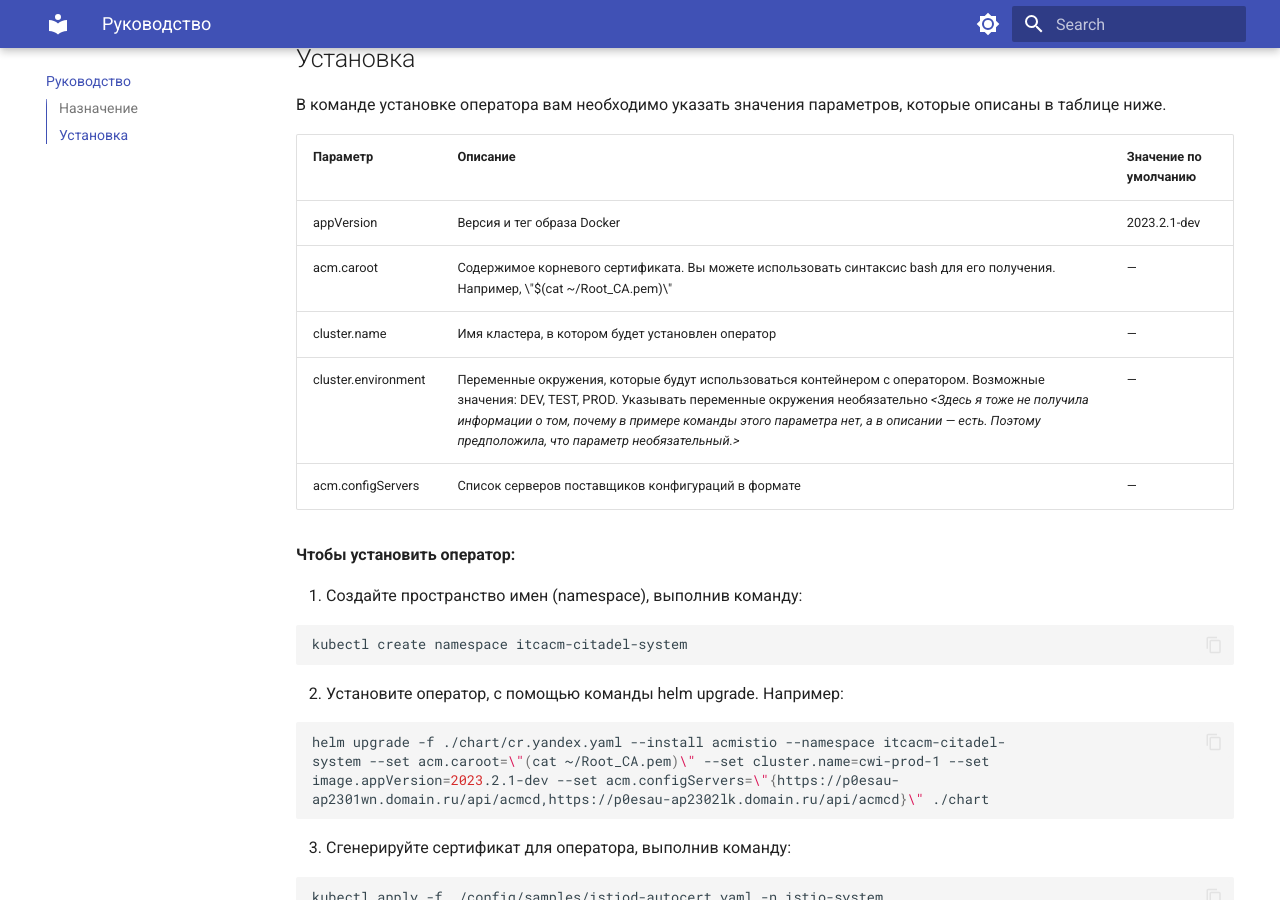
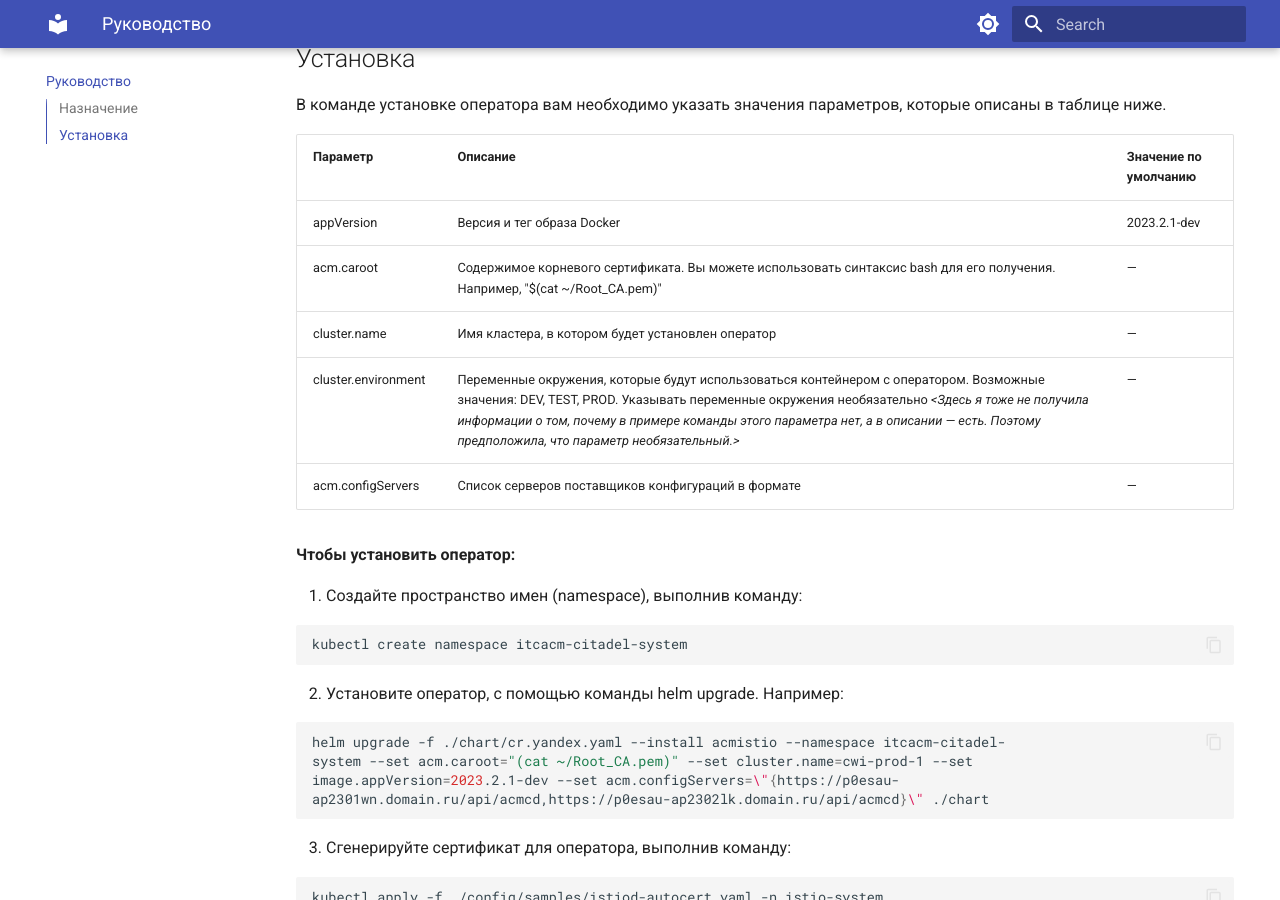
Before and after one commit to gitzola/gitzola.github.io-cwt, an MkDocs documentation site: the page built from docs/userguide.md, in a window 1280 px wide and 900 px high, scrolled down 431 px. Built offline with MkDocs 1.6.1 and Material for MkDocs 9.7.7, drawn with Linux system fonts in a browser that asks for light colours.

````diff
--- a/docs/userguide.md
+++ b/docs/userguide.md
@@ -8,7 +8,7 @@ _<Я считаю, что здесь необходимо было отрази
 |**Параметр**|**Описание**|**Значение по умолчанию**|
 |-----------|-----------|------------------------|
 |appVersion |Версия и тег образа Docker |2023.2.1-dev |
-|acm.caroot |Содержимое корневого сертификата. Вы можете использовать синтаксис bash для его получения. Например, \"$(cat ~/Root_CA.pem)\" |— |
+|acm.caroot |Содержимое корневого сертификата. Вы можете использовать синтаксис bash для его получения. Например, "$(cat ~/Root_CA.pem)" |— |
 |cluster.name |Имя кластера, в котором будет установлен оператор |— |
 |cluster.environment |Переменные окружения, которые будут использоваться контейнером с оператором. Возможные значения: DEV, TEST, PROD. Указывать переменные окружения необязательно _<Здесь я тоже не получила информации о том, почему в примере команды этого параметра нет, а в описании — есть. Поэтому предположила, что параметр необязательный.>_ |— |
 |acm.configServers |Список серверов поставщиков конфигураций в формате {URL1,...,URLN} |— |
@@ -22,7 +22,7 @@ kubectl create namespace itcacm-citadel-system
 2. Установите оператор, с помощью команды helm upgrade. Например:
 ```bash
 helm upgrade -f ./chart/cr.yandex.yaml --install acmistio --namespace itcacm-citadel-
-system --set acm.caroot=\"(cat ~/Root_CA.pem)\" --set cluster.name=cwi-prod-1 --set
+system --set acm.caroot="(cat ~/Root_CA.pem)" --set cluster.name=cwi-prod-1 --set
 image.appVersion=2023.2.1-dev --set acm.configServers=\"{https://p0esau-
 ap2301wn.domain.ru/api/acmcd,https://p0esau-ap2302lk.domain.ru/api/acmcd}\" ./chart
 
````
